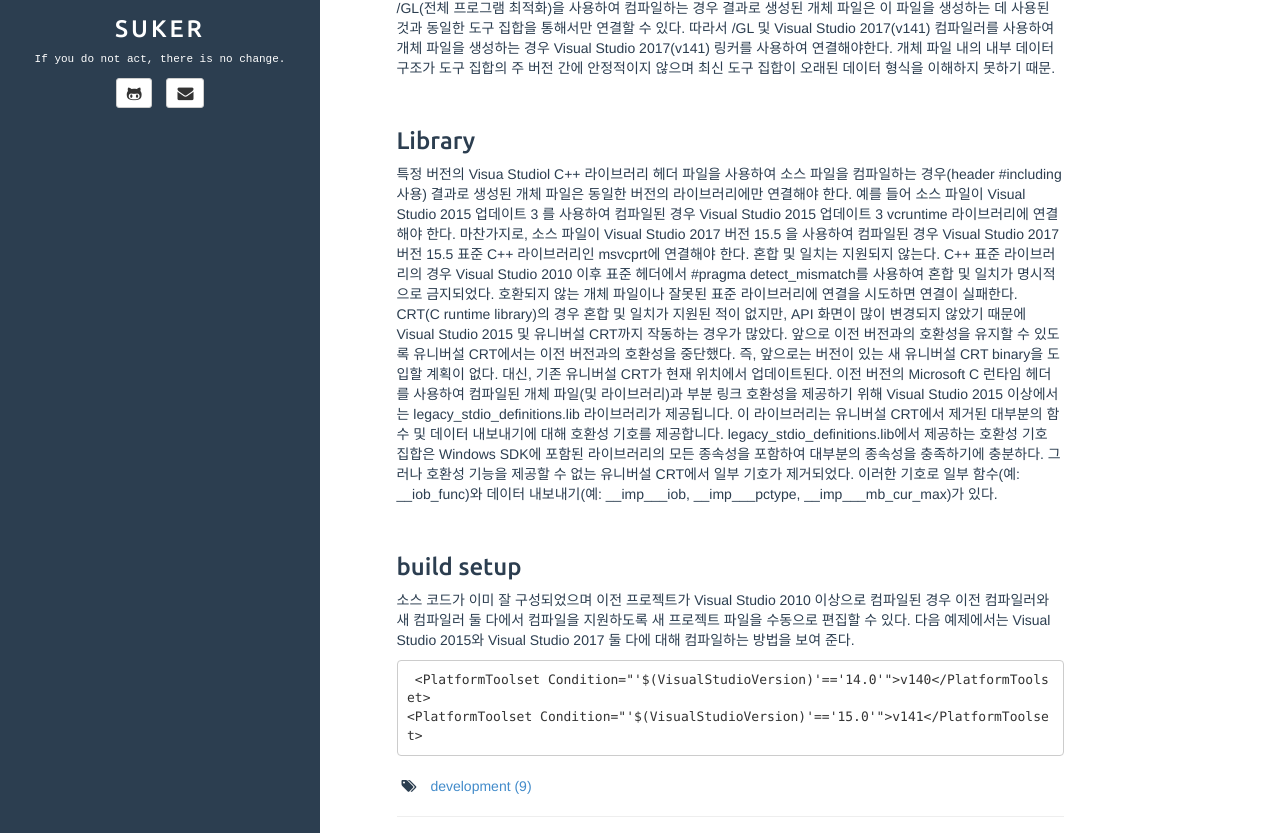
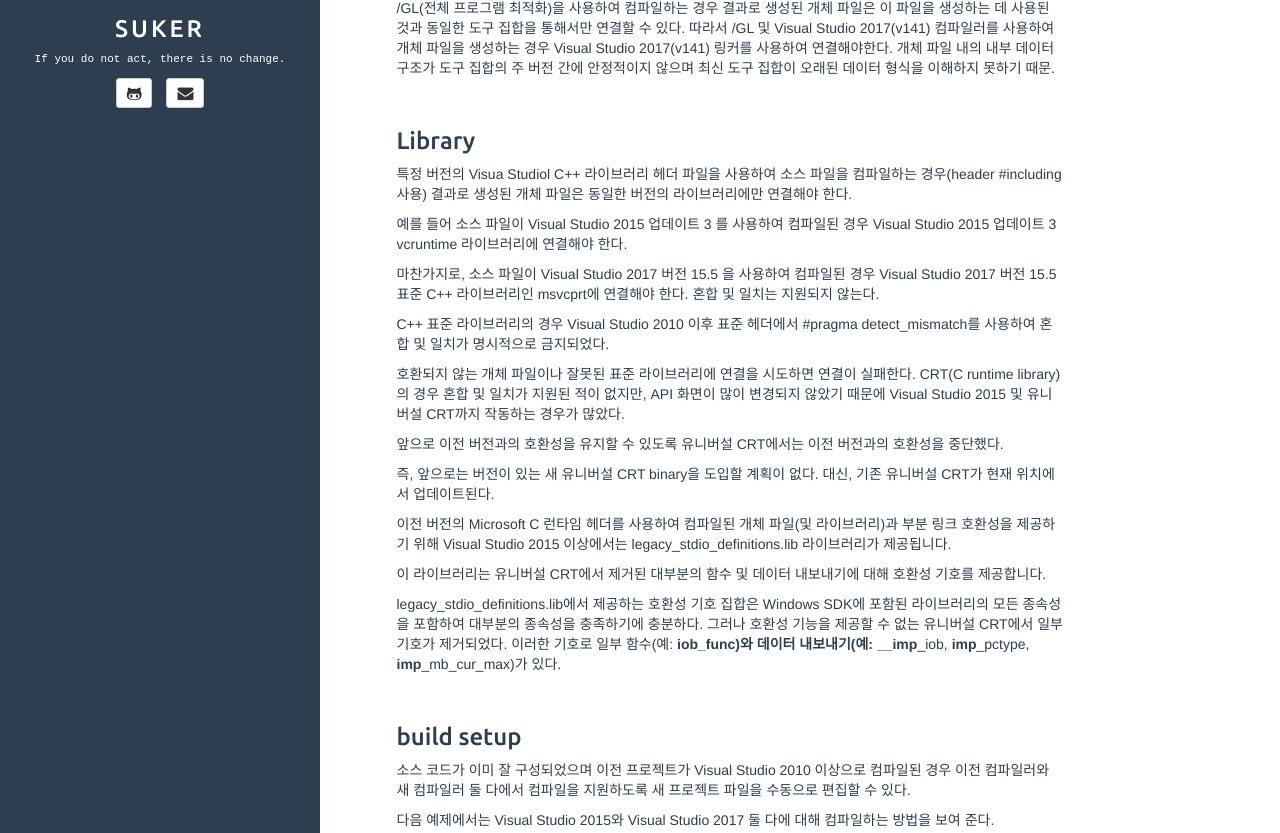
Before and after one commit to kchhero/kchhero.github.io, a Jekyll site: the page built from _posts/2019-10-02-development-VisualStudio-Memo.md, in a window 1280 px wide and 1400 px high, cut to the strip 282-1115 px from the top of the window. Built offline with Jekyll 4.4.1, drawn with Linux system fonts in a browser that asks for light colours.

````diff
--- a/_posts/2019-10-02-development-VisualStudio-Memo.md
+++ b/_posts/2019-10-02-development-VisualStudio-Memo.md
@@ -1,9 +1,9 @@
 ---
-title: 'development - Visual Studio Memo'
+category: private
 layout: post
 tags:
   - development
-category: private
+title: 'development - Visual Studio Memo'
 ---
 ## Visual Studio
 
@@ -20,17 +20,26 @@ https://docs.microsoft.com/ko-kr/cpp/porting/overview-of-potential-upgrade-issue
 
 ### Library
  특정 버전의 Visua Studiol C++ 라이브러리 헤더 파일을 사용하여 소스 파일을 컴파일하는 경우(header #including 사용) 결과로 생성된 개체 파일은 동일한 버전의 라이브러리에만 연결해야 한다.
+
  예를 들어 소스 파일이 Visual Studio 2015 업데이트 3 <immintrin.h>를 사용하여 컴파일된 경우 Visual Studio 2015 업데이트 3 vcruntime 라이브러리에 연결해야 한다.
+
 마찬가지로, 소스 파일이 Visual Studio 2017 버전 15.5 <iostream>을 사용하여 컴파일된 경우 Visual Studio 2017 버전 15.5 표준 C++ 라이브러리인 msvcprt에 연결해야 한다.
 혼합 및 일치는 지원되지 않는다.
+
  C++ 표준 라이브러리의 경우 Visual Studio 2010 이후 표준 헤더에서 #pragma detect_mismatch를 사용하여 혼합 및 일치가 명시적으로 금지되었다.
-호환되지 않는 개체 파일이나 잘못된 표준 라이브러리에 연결을 시도하면 연결이 실패한다.
- CRT(C runtime library)의 경우 혼합 및 일치가 지원된 적이 없지만, API 화면이 많이 변경되지 않았기 때문에 Visual Studio 2015 및 유니버설 CRT까지 작동하는 경우가 많았다.
+
+ 호환되지 않는 개체 파일이나 잘못된 표준 라이브러리에 연결을 시도하면 연결이 실패한다.
+CRT(C runtime library)의 경우 혼합 및 일치가 지원된 적이 없지만, API 화면이 많이 변경되지 않았기 때문에 Visual Studio 2015 및 유니버설 CRT까지 작동하는 경우가 많았다.
+
  앞으로 이전 버전과의 호환성을 유지할 수 있도록 유니버설 CRT에서는 이전 버전과의 호환성을 중단했다.
+
  즉, 앞으로는 버전이 있는 새 유니버설 CRT binary을 도입할 계획이 없다.
- 대신, 기존 유니버설 CRT가 현재 위치에서 업데이트된다.
+대신, 기존 유니버설 CRT가 현재 위치에서 업데이트된다.
+
  이전 버전의 Microsoft C 런타임 헤더를 사용하여 컴파일된 개체 파일(및 라이브러리)과 부분 링크 호환성을 제공하기 위해 Visual Studio 2015 이상에서는 legacy_stdio_definitions.lib 라이브러리가 제공됩니다.
+
  이 라이브러리는 유니버설 CRT에서 제거된 대부분의 함수 및 데이터 내보내기에 대해 호환성 기호를 제공합니다.
+
  legacy_stdio_definitions.lib에서 제공하는 호환성 기호 집합은 Windows SDK에 포함된 라이브러리의 모든 종속성을 포함하여 대부분의 종속성을 충족하기에 충분하다.
  그러나 호환성 기능을 제공할 수 없는 유니버설 CRT에서 일부 기호가 제거되었다.
  이러한 기호로 일부 함수(예: __iob_func)와 데이터 내보내기(예: __imp___iob, __imp___pctype, __imp___mb_cur_max)가 있다.
@@ -39,7 +48,9 @@ https://docs.microsoft.com/ko-kr/cpp/porting/overview-of-potential-upgrade-issue
 
 ### build setup
  소스 코드가 이미 잘 구성되었으며 이전 프로젝트가 Visual Studio 2010 이상으로 컴파일된 경우 이전 컴파일러와 새 컴파일러 둘 다에서 컴파일을 지원하도록 새 프로젝트 파일을 수동으로 편집할 수 있다.
+
  다음 예제에서는 Visual Studio 2015와 Visual Studio 2017 둘 다에 대해 컴파일하는 방법을 보여 준다.
+
  ```
  <PlatformToolset Condition="'$(VisualStudioVersion)'=='14.0'">v140</PlatformToolset>
 <PlatformToolset Condition="'$(VisualStudioVersion)'=='15.0'">v141</PlatformToolset>
````
